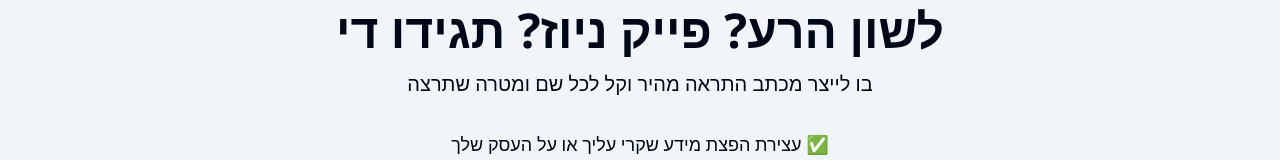
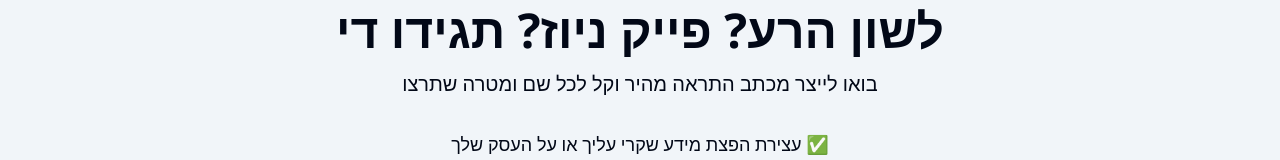
Before and after one commit to ronka/warning-letter-gpt, a Next.js app: page / in a window 1280 px wide. Shown: the part 162-322 px from the top of the page. Built offline with nearby package versions, Linux system fonts and the light colour scheme; no server answers.

Commit message:
remove generate pdf + fix copy in home

```diff
--- a/components/home/Hero.tsx
+++ b/components/home/Hero.tsx
@@ -8,7 +8,7 @@ const Hero = () => {
           לשון הרע? פייק ניוז? תגידו די
         </h1>
         <p className="text-xl mb-8">
-          בו לייצר מכתב התראה מהיר וקל לכל שם ומטרה שתרצה
+          בואו לייצר מכתב התראה מהיר וקל לכל שם ומטרה שתרצו
         </p>
 
         <ul className="text-lg mb-8">
--- a/components/letter/LetterActions.tsx
+++ b/components/letter/LetterActions.tsx
@@ -40,14 +40,14 @@ export function LetterActions({
       <Button variant="outline" onClick={onEdit} disabled={isLoading}>
         🖊️ עריכה
       </Button>
-      <Button
+      {/* <Button
         variant="outline"
         onClick={onDownload}
         disabled={isLoading}
         className="hidden md:inline-flex"
       >
         📃 הורד PDF
-      </Button>
+      </Button> */}
       <Button variant="outline" onClick={onPrint} disabled={isLoading}>
         🖨️ הדפס
       </Button>
```
